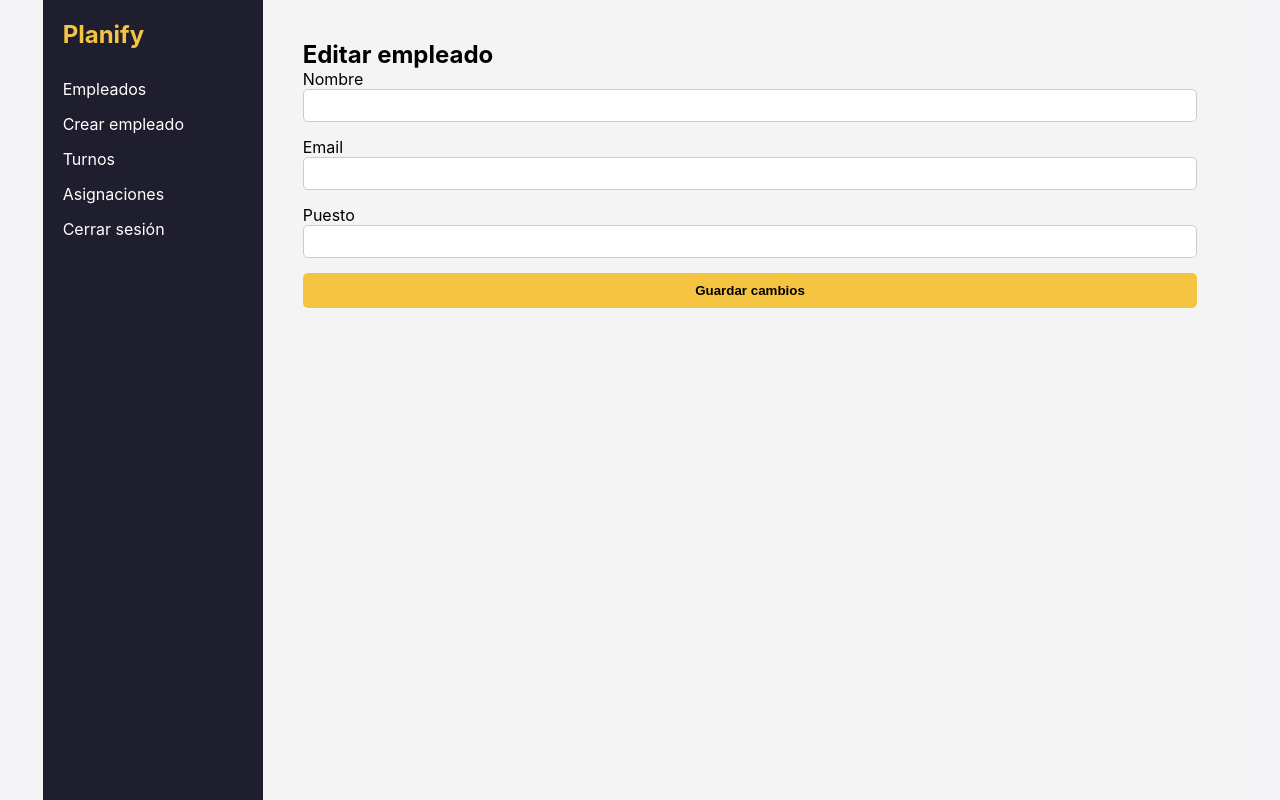
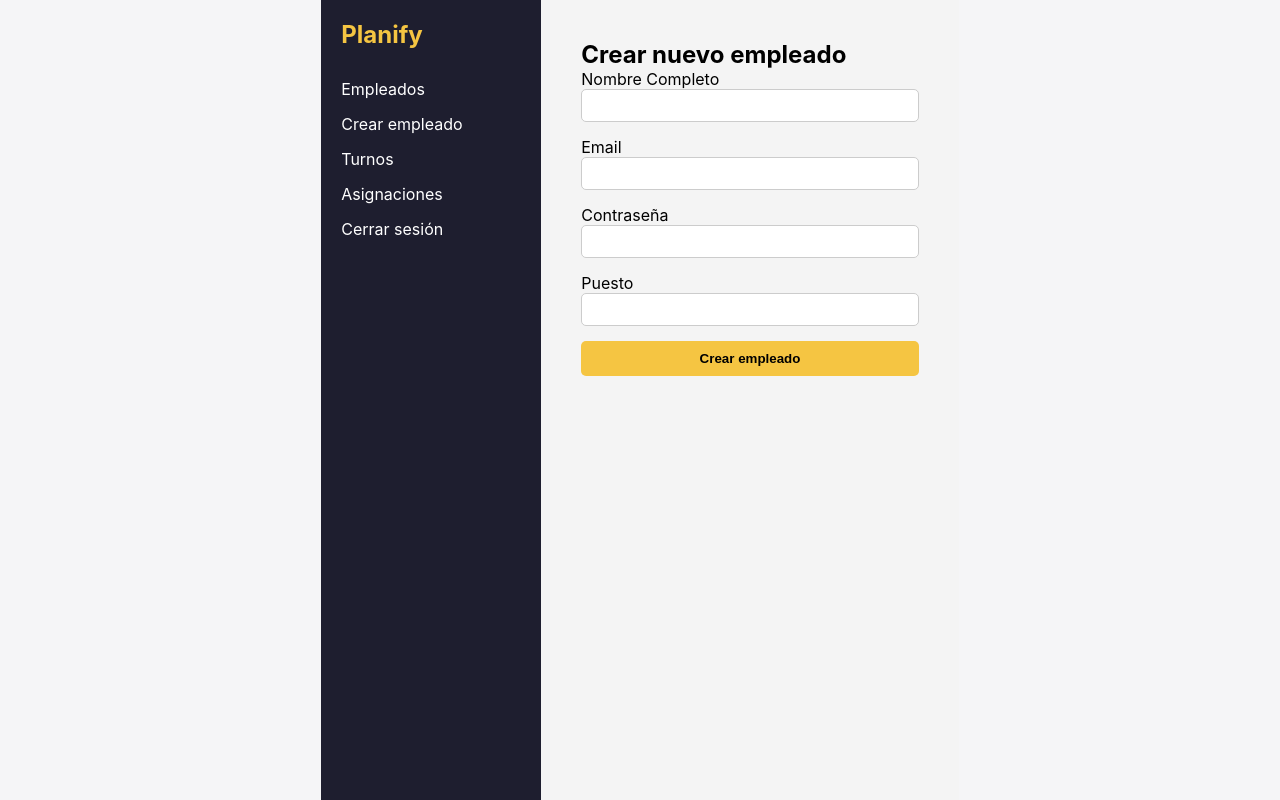
Before and after one commit to ImanKD06/Planify, a Flask app: page /admin/empleados/editar/1 in a window 1280 px wide. Run offline with Flask 3, Linux system fonts and the light colour scheme; the visitor is signed in with stand-in values (Sample User, id 1); data that the repository does not hold is empty; parts of the project's set-up code (start-up, migrations or seed data) failed here and were passed over.

Commit message:
Update editar_empleado.html

```diff
--- a/planify/templates/admin/editar_empleado.html
+++ b/planify/templates/admin/editar_empleado.html
@@ -2,21 +2,34 @@
 
 {% block content %}
 
-<h2>Editar empleado</h2>
+<div class="crear-empleado-card">
+    <h2>Crear nuevo empleado</h2>
 
-<form method="POST">
+    <form method="POST">
+        <div class="form-row">
+            <div class="form-group">
+                <label for="nombre">Nombre Completo</label>
+                <input type="text" id="nombre" name="nombre" required>
+            </div>
+            <div class="form-group">
+                <label for="email">Email</label>
+                <input type="email" id="email" name="email" required>
+            </div>
+        </div>
 
-    <label>Nombre</label>
-    <input type="text" name="nombre" value="{{ empleado.nombre }}" required>
+        <div class="form-row">
+            <div class="form-group">
+                <label for="password">Contraseña</label>
+                <input type="password" id="password" name="password" required>
+            </div>
+            <div class="form-group">
+                <label for="puesto">Puesto</label>
+                <input type="text" id="puesto" name="puesto" required>
+            </div>
+        </div>
 
-    <label>Email</label>
-    <input type="email" name="email" value="{{ empleado.email }}" required>
-
-    <label>Puesto</label>
-    <input type="text" name="puesto" value="{{ empleado.puesto }}" required>
-
-    <button type="submit">Guardar cambios</button>
-
-</form>
+        <button type="submit">Crear empleado</button>
+    </form>
+</div>
 
 {% endblock %}
```
